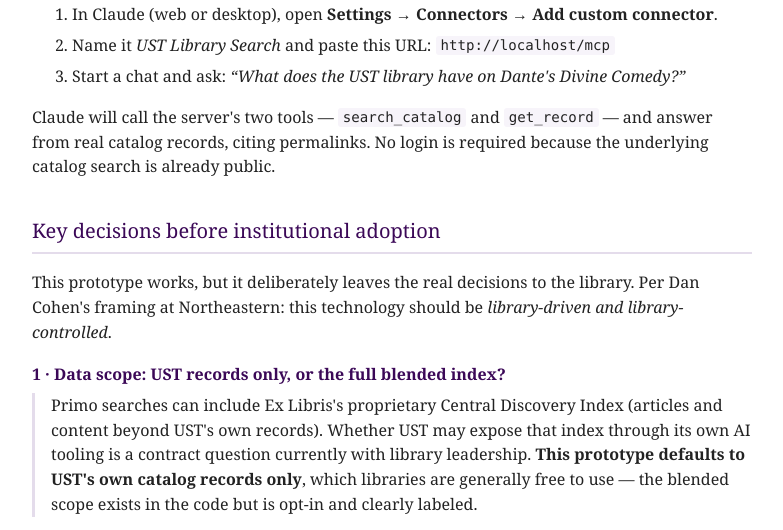
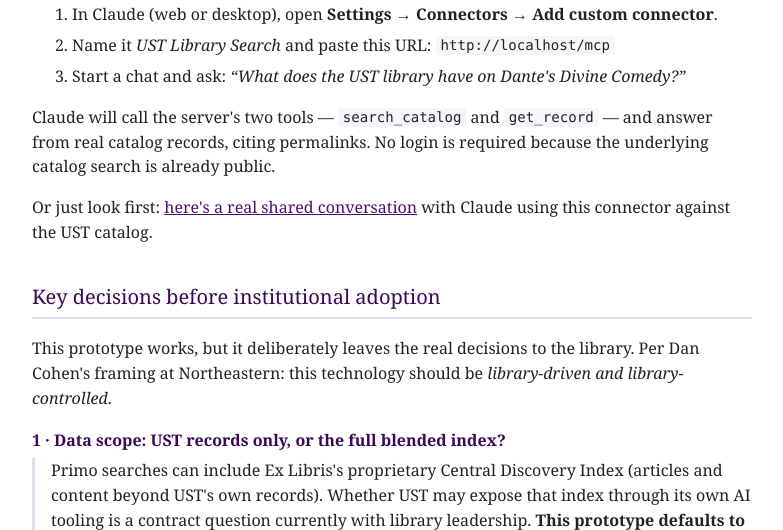
Before and after one commit to thomasfeeney/ust-primo-mcp, a Python web app: template templates/index.html in a window 1280 px wide. Shown: the part 862-1392 px from the top of the page, without its empty margins (248-1031 px from the left). Run offline with Jinja, Linux system fonts and the light colour scheme; the template is opened without the code that fills it, so the values that code supplies are empty.

Commit message:
Link a shared sample conversation on the landing page
Co-Authored-By: Claude Fable 5 <noreply@anthropic.com>

```diff
--- a/templates/index.html
+++ b/templates/index.html
@@ -56,6 +56,9 @@
   <p>Claude will call the server's two tools — <code>search_catalog</code> and
   <code>get_record</code> — and answer from real catalog records, citing permalinks.
   No login is required because the underlying catalog search is already public.</p>
+  <p class="sample">Or just look first:
+  <a href="https://claude.ai/share/0c9916ac-f3fe-4de2-8a21-8601fea8477e" target="_blank" rel="noopener">
+  here's a real shared conversation</a> with Claude using this connector against the UST catalog.</p>
 </section>
 
 <section>
```
